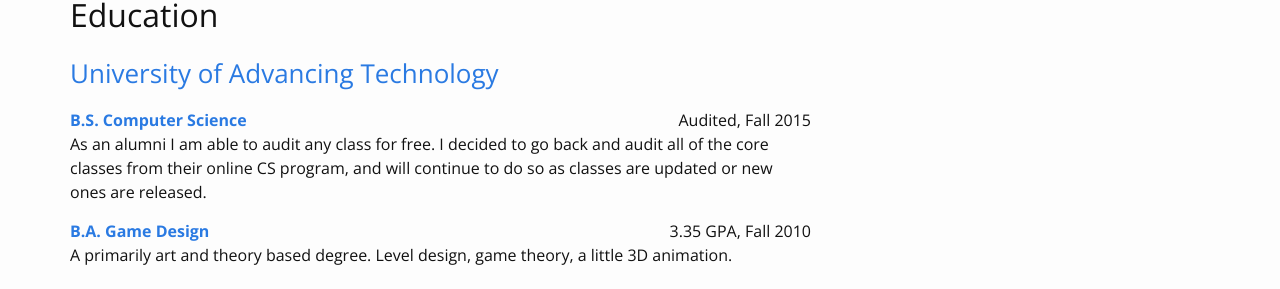
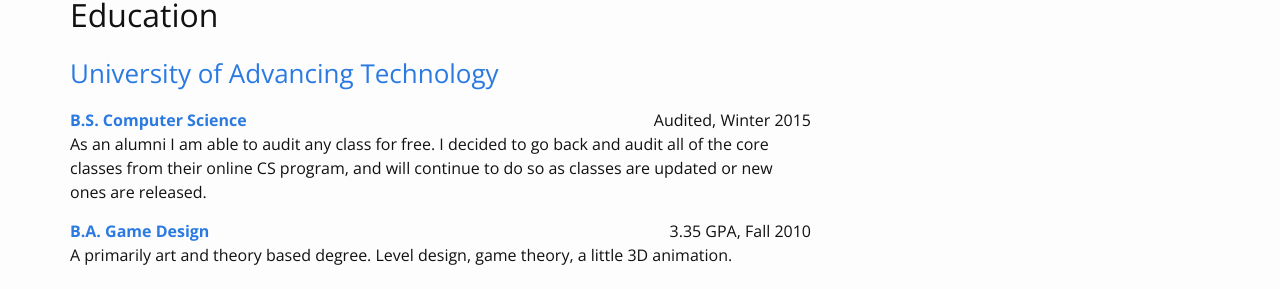
Before and after one commit to TaylorHuston/taylorhuston.github.io, a Jekyll site: the page built from resume.html, in a window 1280 px wide and 900 px high, scrolled down 410 px. Shown: the part 151-440 px from the top of the window. Built offline with Jekyll 4.4.1, drawn with Linux system fonts in a browser that asks for light colours; some web fonts are replaced.

Commit message:
Update Resume

```diff
--- a/resume.html
+++ b/resume.html
@@ -67,7 +67,7 @@
 
   <h3><a href="http://www.uat.edu" target="_blank">University of Advancing Technology</a></h3>
 
-  <p><a href="http://www.uat.edu/online-advancing-computer-science-degree" target="_blank"><strong>B.S. Computer Science</strong></a> <span class="date">Audited, Fall 2015</span>
+  <p><a href="http://www.uat.edu/online-advancing-computer-science-degree" target="_blank"><strong>B.S. Computer Science</strong></a> <span class="date">Audited, Winter 2015</span>
     <br />As an alumni I am able to audit any class for free. I decided to go back and audit all of the core classes from their online CS program, and will continue to do so as classes are updated or new ones are released.
 
   <p><a href="http://www.uat.edu/online-game-design-degree" target="_blank"><strong>B.A. Game Design</strong></a> <span class="date">3.35 GPA, Fall 2010</span>
```
